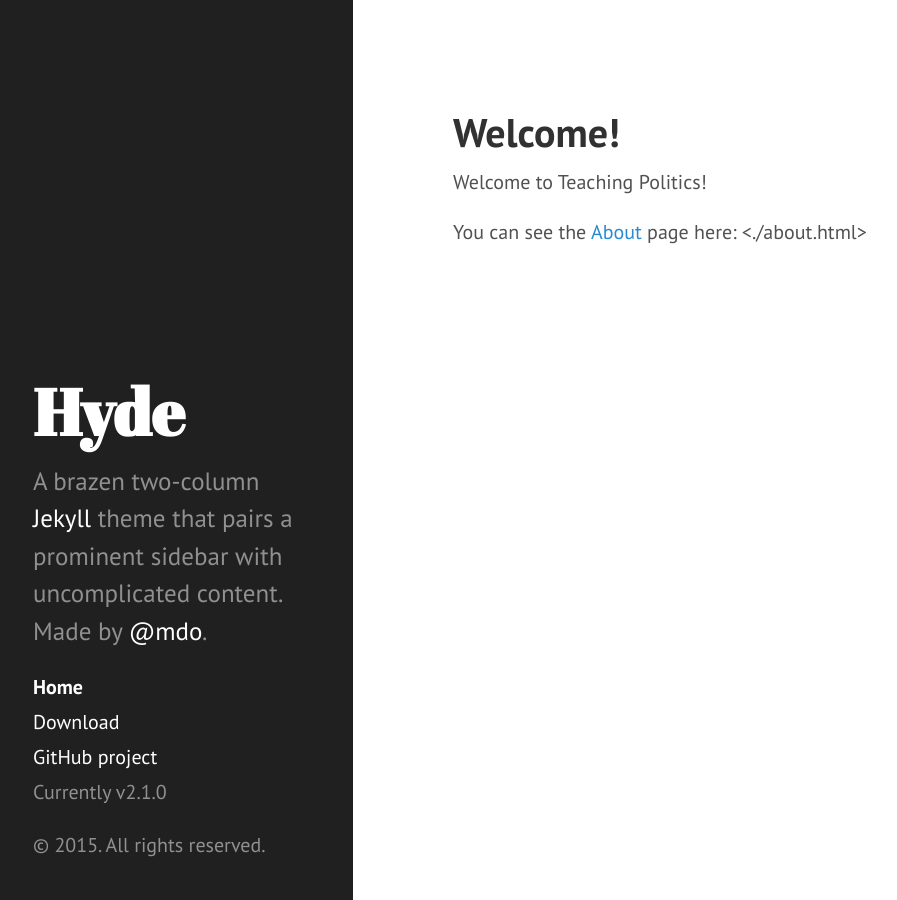
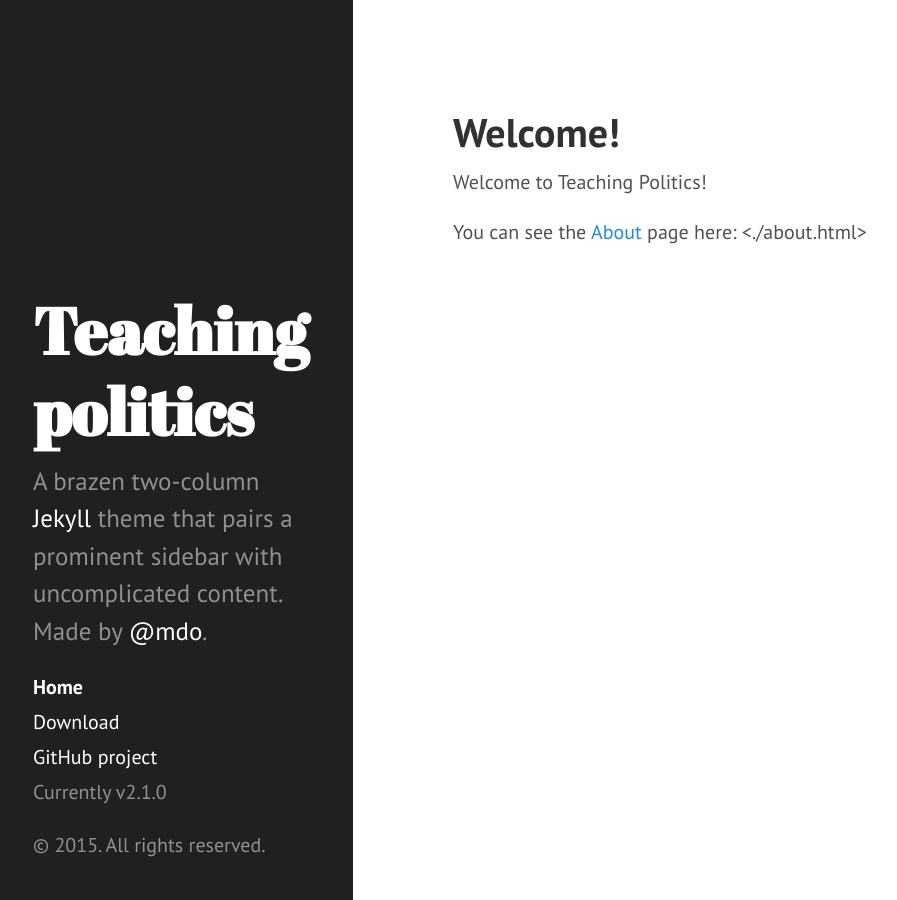
Before and after one commit to teaching-politics/teaching-politics.github.io, a Jekyll site: the page built from index.markdown, in a window 1280 px wide. Shown: the whole page, without its empty margins (7-904 px from the left). Built offline with Jekyll 4.4.1, drawn with Linux system fonts in a browser that asks for light colours; Markdown is read by kramdown in place of the engine named in the settings.

Commit message:
Update _config.yml
Changed title of site; removed tag line for now.

```diff
--- a/_config.yml
+++ b/_config.yml
@@ -7,8 +7,8 @@ permalink:        pretty
 relative_permalinks: true
 
 # Setup
-title:            Hyde
-tagline:          'A Jekyll theme'
+title:            Teaching politics
+# tagline:          'A Jekyll theme'
 description:      'A brazen two-column <a href="http://jekyllrb.com" target="_blank">Jekyll</a> theme that pairs a prominent sidebar with uncomplicated content. Made by <a href="https://twitter.com/mdo" target="_blank">@mdo</a>.'
 url:              http://hyde.getpoole.com
 baseurl:          /
```
